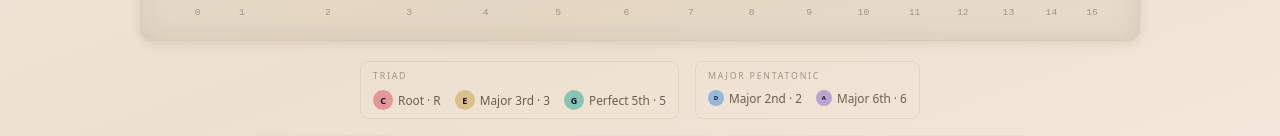
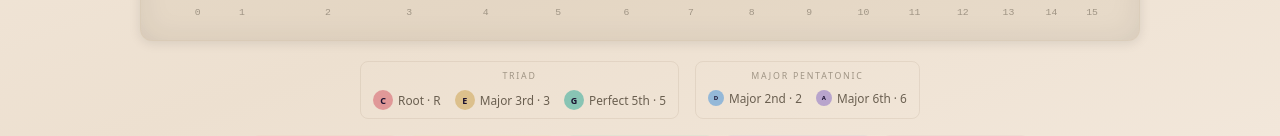
Before and after one commit to tartansandal/caged-explorer, a React (Vite) app: page / in a window 1280 px wide. Shown: the part 479-615 px from the top of the page. Built offline with nearby package versions, Linux system fonts and the light colour scheme.

Commit message:
fix: center legend section titles for consistency

```diff
--- a/src/App.jsx
+++ b/src/App.jsx
@@ -321,7 +321,7 @@ function LegendSection({ title, items, dotSize, mt = 0, keyIdx, labelMode, theme
   return (
     <>
       <div style={{ fontSize: "0.55rem", color: theme.text.dim, textTransform: "uppercase",
-        letterSpacing: "0.2em", marginBottom: 8, marginTop: mt }}>
+        letterSpacing: "0.2em", marginBottom: 8, marginTop: mt, textAlign: "center" }}>
         {title}
       </div>
       <div style={{ display: "flex", gap: 14, flexWrap: "wrap" }}>
```
